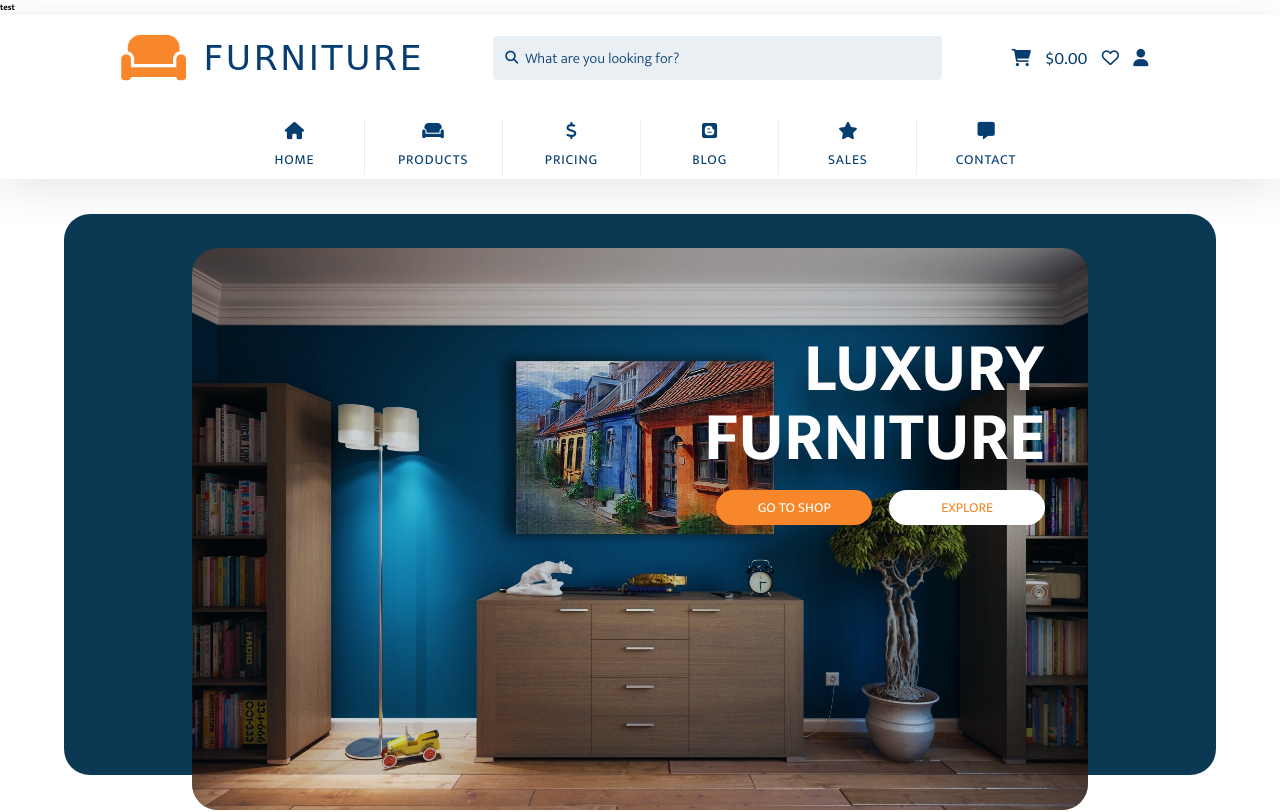
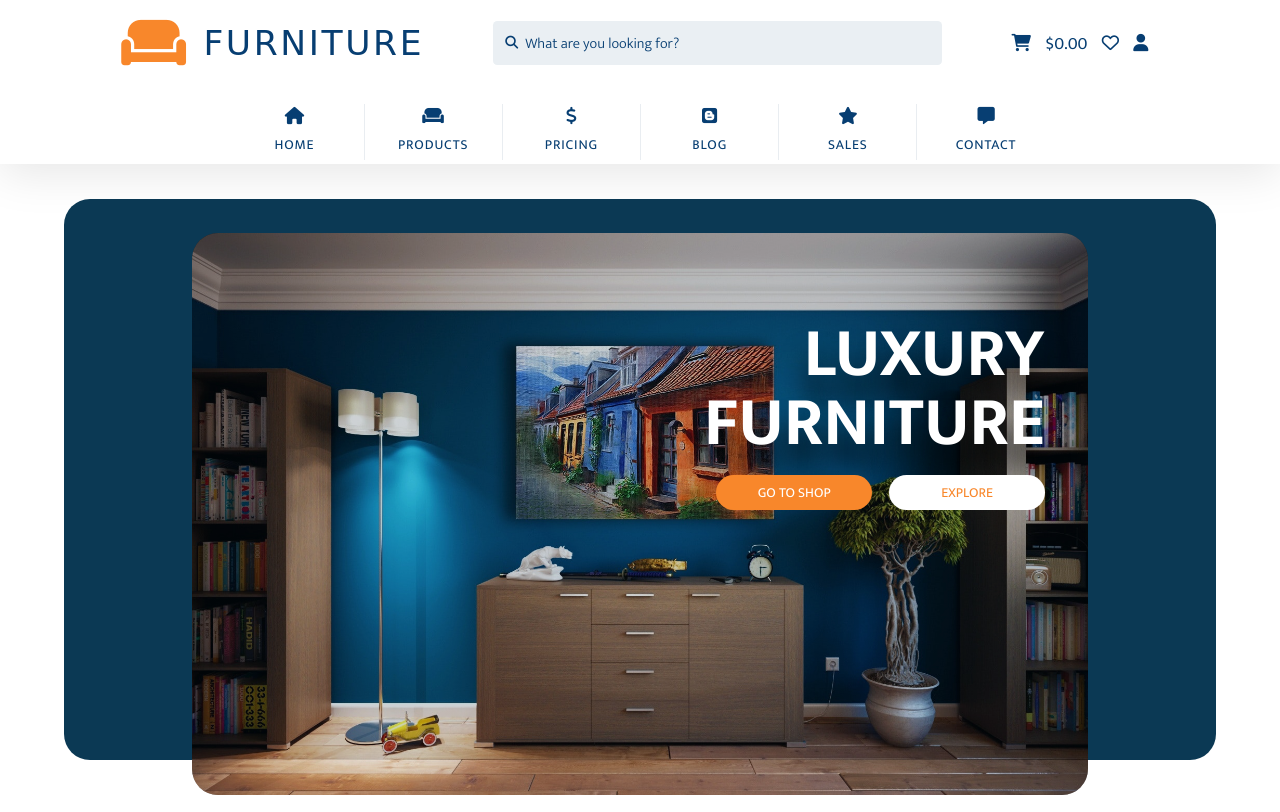
Before and after one commit to Eugene-Murray/em-responsive-web-templates, a website: page Furniture Website/index.html in a window 1280 px wide. Shown: the top 812 px of the page. Drawn offline with Linux system fonts and the light colour scheme; a web font is replaced by a local one.

Commit message:
remove test html

```diff
--- a/Furniture Website/index.html
+++ b/Furniture Website/index.html
@@ -10,8 +10,6 @@
     <link rel="preconnect" href="https://fonts.googleapis.com"><link rel="preconnect" href="https://fonts.gstatic.com" crossorigin><link href="https://fonts.googleapis.com/css2?family=Kenia&family=Mukta:wght@300;400;700&display=swap" rel="stylesheet">
 </head>
 <body>
-
-    <h4>test</h4>
         <!-- Container -->
         <div class="container">
             <!-- Navbar -->
```
